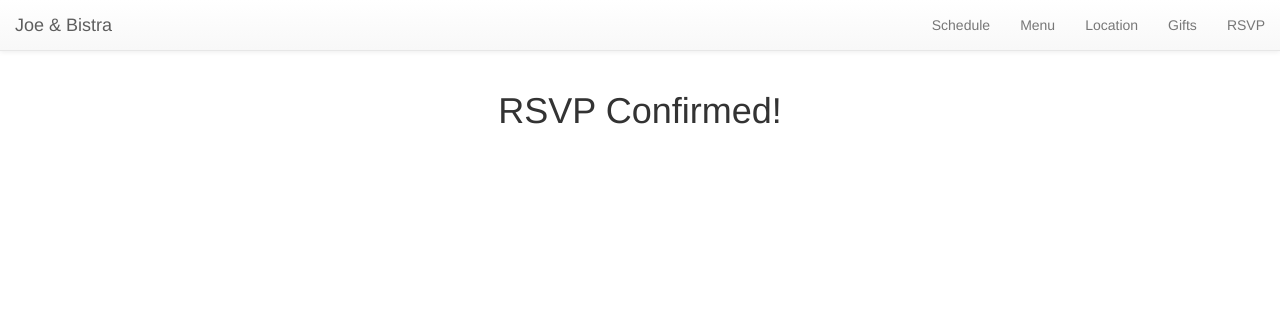
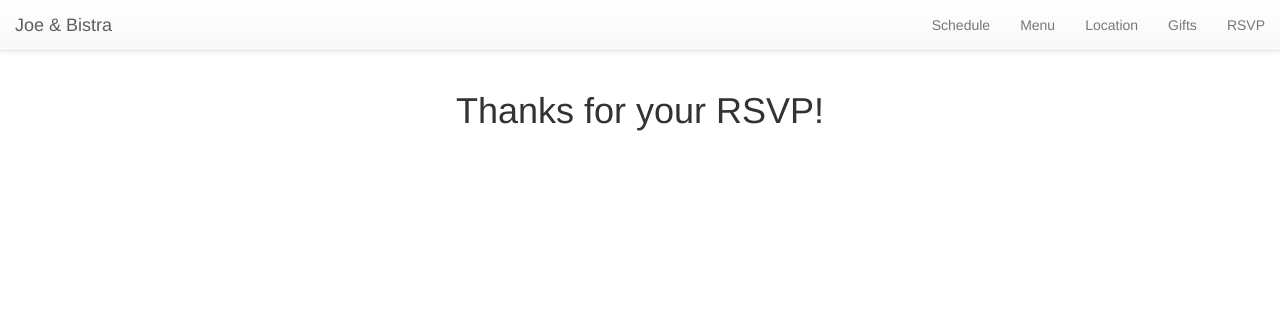
Before and after one commit to jbinney/wedding, a Django app: template wedding/templates/wedding/rsvp_confirmation.html in a window 1280 px wide. Shown: the top 311 px of the page. Run offline with Django 3.2, Linux system fonts and the light colour scheme; the template is opened without the code that fills it, so the values that code supplies are empty; some libraries are stand-ins or nearby versions.

Commit message:
[rsvp] Update confirmation text

```diff
--- a/wedding/templates/wedding/rsvp_confirmation.html
+++ b/wedding/templates/wedding/rsvp_confirmation.html
@@ -4,7 +4,7 @@
 
 {% block content %}
   <h1 class="text-center">
-    RSVP Confirmed!
+    Thanks for your RSVP!
   </h1>
 
   <div class="col-sm-6 col-sm-offset-3 text-center">
```
